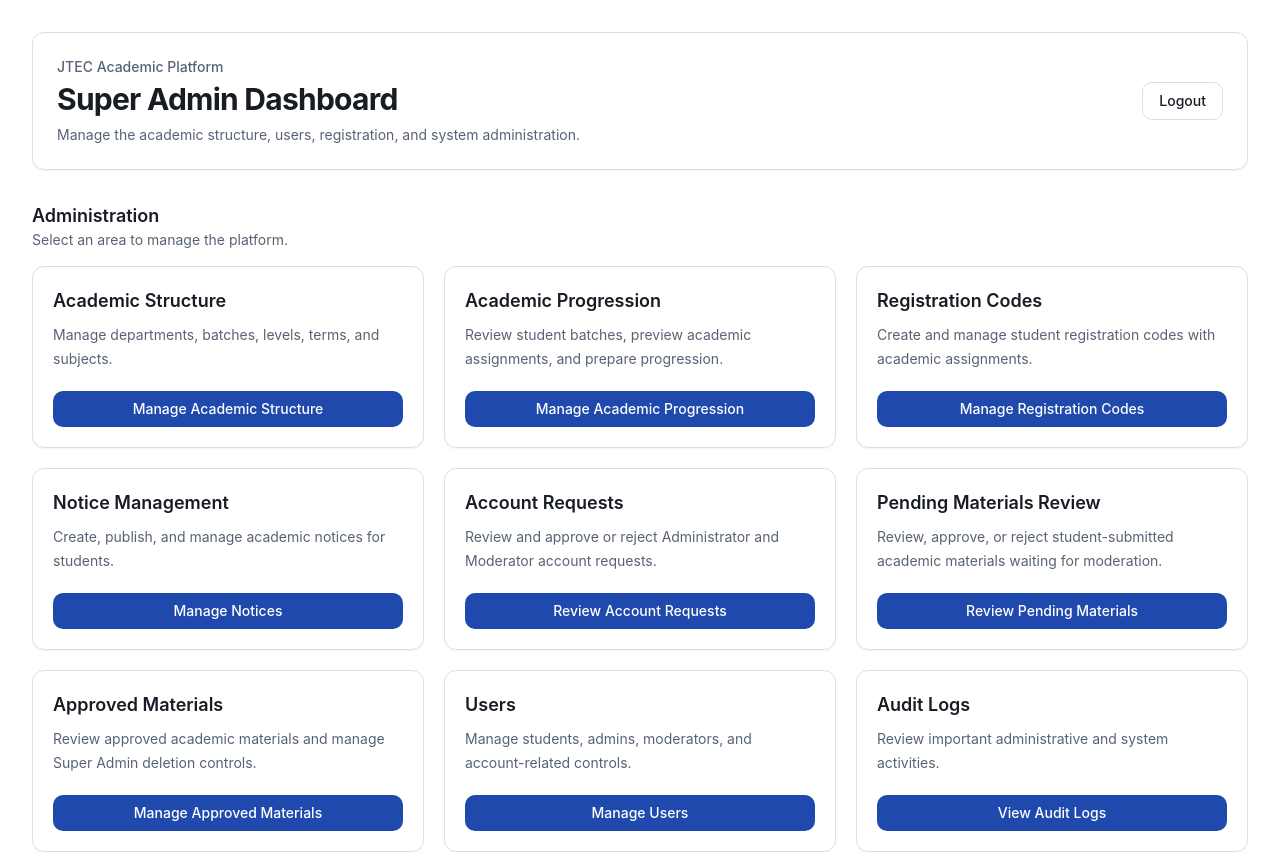
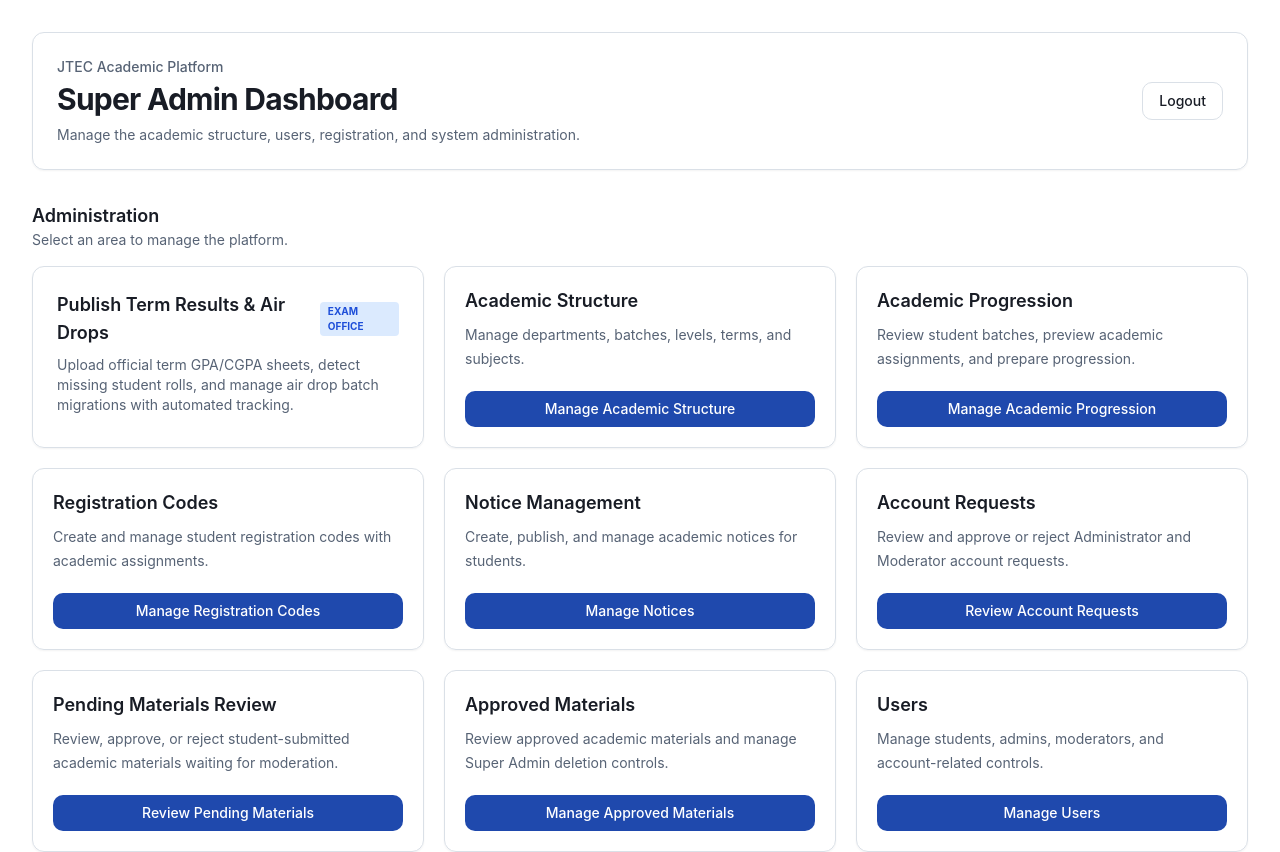
Before and after one commit to faisalhosen2000d-afk/jtec-academic-platform, a Next.js app: page /super-admin in a window 1280 px wide. Shown: the top 852 px of the page. Built offline with nearby package versions, Linux system fonts and the light colour scheme.

Commit message:
feat(super-admin): visibly display Publish Term Results & Air Drops card in dashboard grid

```diff
--- a/src/app/(staff)/super-admin/page.tsx
+++ b/src/app/(staff)/super-admin/page.tsx
@@ -124,6 +124,22 @@ export default function SuperAdminPage() {
           </div>
 
           <div className="grid gap-5 md:grid-cols-2 xl:grid-cols-3">
+        <Link
+          href="/admin/results/upload"
+          className="group rounded-xl border bg-card p-6 shadow-sm transition-all hover:border-primary hover:shadow-md"
+        >
+          <div className="flex items-center justify-between">
+            <h2 className="text-lg font-semibold group-hover:text-primary">
+              Publish Term Results & Air Drops
+            </h2>
+            <span className="px-2 py-0.5 rounded text-[10px] font-bold uppercase bg-blue-100 text-blue-700 dark:bg-blue-950 dark:text-blue-300">
+              Exam Office
+            </span>
+          </div>
+          <p className="mt-2 text-sm text-muted-foreground">
+            Upload official term GPA/CGPA sheets, detect missing student rolls, and manage air drop batch migrations with automated tracking.
+          </p>
+        </Link>
             {sections.map((section) => (
               <div
                 key={section.href}
```
